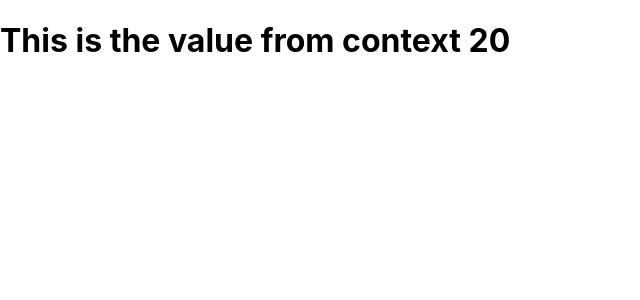
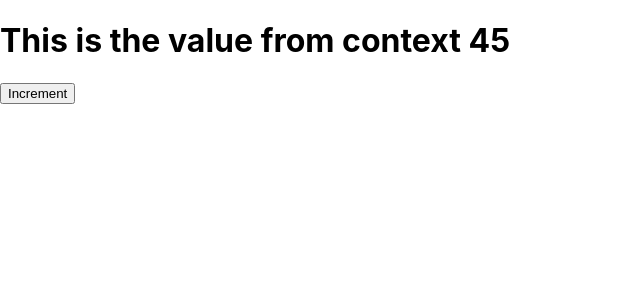
Before and after one commit to sajid-munawar/Context-Reducer-app, a React (Create React App) app: page / in a window 1280 px wide. Shown: the top 300 px of the page, without its empty margins (0-640 px from the left). Built offline with nearby package versions, Linux system fonts and the light colour scheme.

Commit message:
Added a button for Increment

```diff
--- a/src/App.js
+++ b/src/App.js
@@ -1,12 +1,13 @@
-import React from 'react';
+import React, { useContext, useState } from 'react';
 import './App.css';
 import { Parent } from './Parent';
 import ValueContext from './ValueContext';
 
 function App() {
+  let value=useState(45)
   return (
 
-    <ValueContext.Provider value={20}>
+    <ValueContext.Provider value={value}>
       <div >
         <Parent></Parent>
       </div>
--- a/src/Child.js
+++ b/src/Child.js
@@ -7,7 +7,8 @@ export const Child = () => {
 
     return (
         <div>
-            <h1>This is the value from context {value}</h1>
+            <h1>This is the value from context {value[0]}</h1>
+            <button onClick={()=>{value[1](++value[0])}}>Increment</button>
         </div>
     )
 }
```
